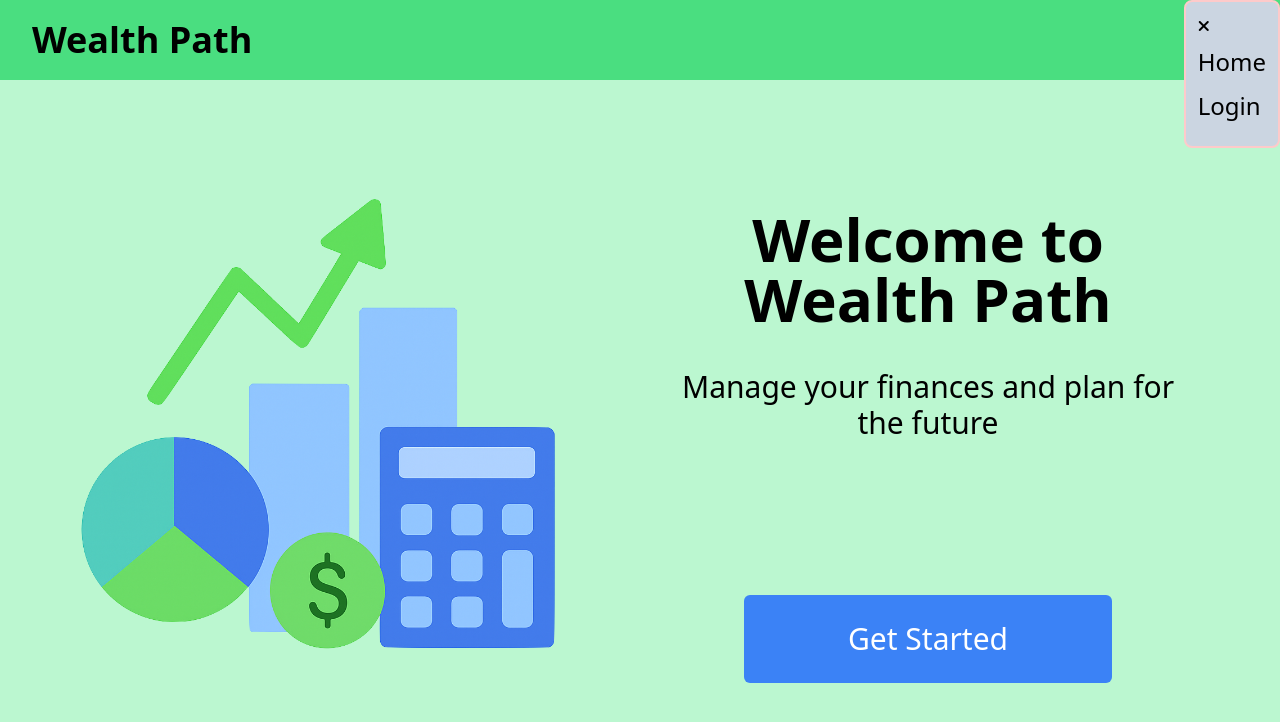
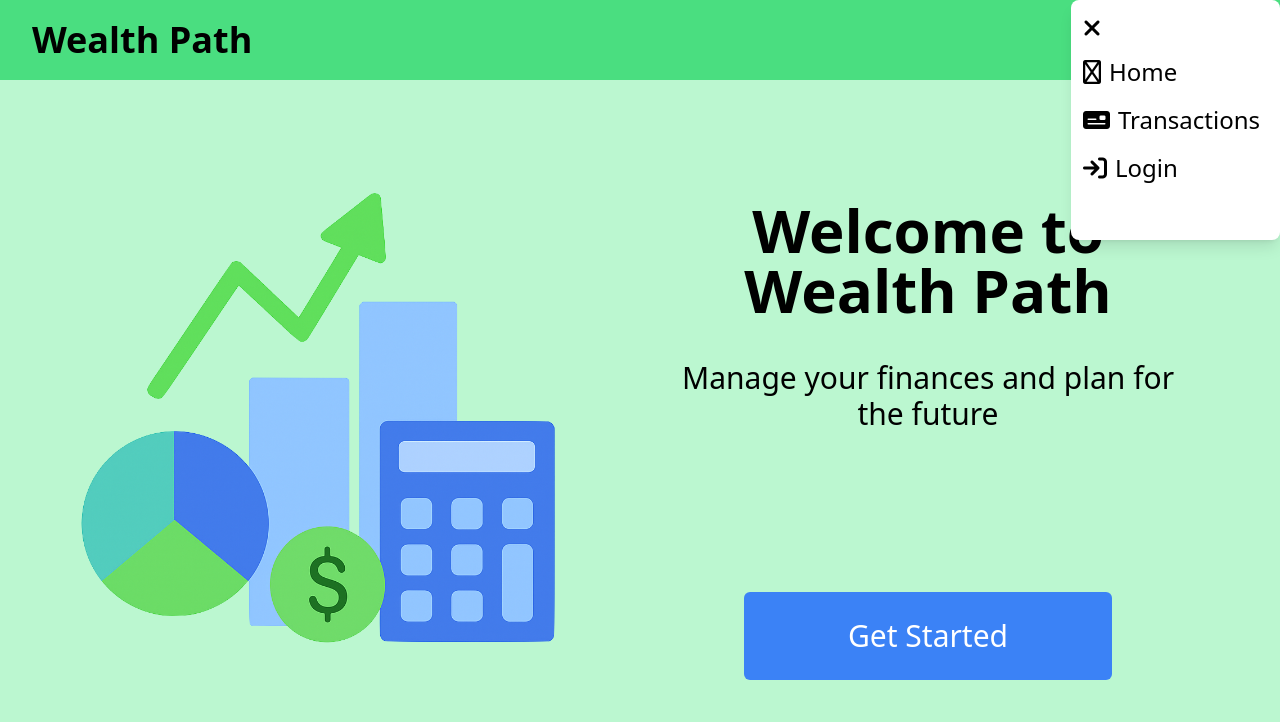
Before and after one commit to david-yang2/wealth-path, a React (Vite) app in the folder wealth_path_frontend/: page / in a window 1280 px wide. Both pictures are taken after a click on the icon 1232 px from the left and 40 px from the top of the page. Shown: the top 722 px of the page. Built offline with nearby package versions, Linux system fonts and the light colour scheme; no server answers.

Commit message:
re-styled NavModal and added some icons ot links

```diff
--- a/wealth_path_frontend/src/components/NavBar.jsx
+++ b/wealth_path_frontend/src/components/NavBar.jsx
@@ -9,7 +9,7 @@ const NavBar = () => {
   const navigate = useNavigate();
 
   return (
-    <div className="bg-green-400 w-full flex flex-row justify-between items-center px-[2.5%] py-5 mb-3">
+    <div className="bg-green-400 w-full flex flex-row justify-between items-center px-[2.5%] py-5">
       <div
         className="text-4xl font-bold flex items-center"
         onClick={() => navigate("/")}
--- a/wealth_path_frontend/src/components/NavModal.jsx
+++ b/wealth_path_frontend/src/components/NavModal.jsx
@@ -4,36 +4,41 @@ const NavModal = (props) => {
   const { user, onClose } = props;
   return (
     // backdrop
-    <div className="fixed inset-0  flex items-center justify-center"
-        onClick={onClose}>
-      <div id="navmodal-container"
-            onClick = {e => e.stopPropagation()}
-            className="absolute top-0 right-0 p-3 rounded-lg bg-slate-300 border-2 border-red-200">
+    <div
+      id="backdrop"
+      className="fixed inset-0  flex items-center justify-center"
+      onClick={onClose}
+    >
+      {/* modal */}
+      <div
+        id="navmodal-container"
+        onClick={(e) => e.stopPropagation()}
+        className="absolute top-0 right-0 p-3 rounded-lg bg-white h-auto pb-10 w-auto pr-5 shadow-lg"
+      >
         <button onClick={onClose}>
-
-        <i
-          className="fa-solid fa-xmark mb-3"
-          ></i>
+          <i className="fa-solid fa-xmark text-2xl mb-3"></i>
         </button>
-        {user ? (
         <nav className="flex flex-col justify-around items-start w-1/3 text-2xl">
-            <Link className="mb-3" to="/transactions">
+          <Link to="/">
+            <i className="fa-regular fa-house mr-2"></i>
+            Home
+          </Link>
+          <Link to="/transactions">
+          <i className="fa-solid fa-money-check mr-2"></i>
             Transactions
           </Link>
-            <Link className="mb-3" to="/logout">
+          {user ? (
+            <Link to="/logout">
+            <i className="fa-solid fa-right-from-bracket mr-2"></i>
               Logout
             </Link>
-          </nav>
           ) : (
-          <nav className="flex flex-col justify-around items-start w-1/3 text-2xl">
-            <Link className="mb-3" to="/">
-              Home
-            </Link>
-            <Link className="mb-3" to="/login">
+            <Link to="/login">
+                <i className="fa-solid fa-arrow-right-to-bracket mr-2"></i>
               Login
             </Link>
+          )}
         </nav>
-        )}
       </div>
     </div>
   );
--- a/wealth_path_frontend/src/index.css
+++ b/wealth_path_frontend/src/index.css
@@ -16,3 +16,7 @@ body {
 #login-container > form > input {
     @apply border-2 shadow-md my-2 md:my-5 py-3 px-5 rounded-lg
 }
+
+#navmodal-container > nav > a {
+    @apply mb-4 flex flex-row items-center
+}
```
Lines whose indentation alone changed are shown as unchanged.
